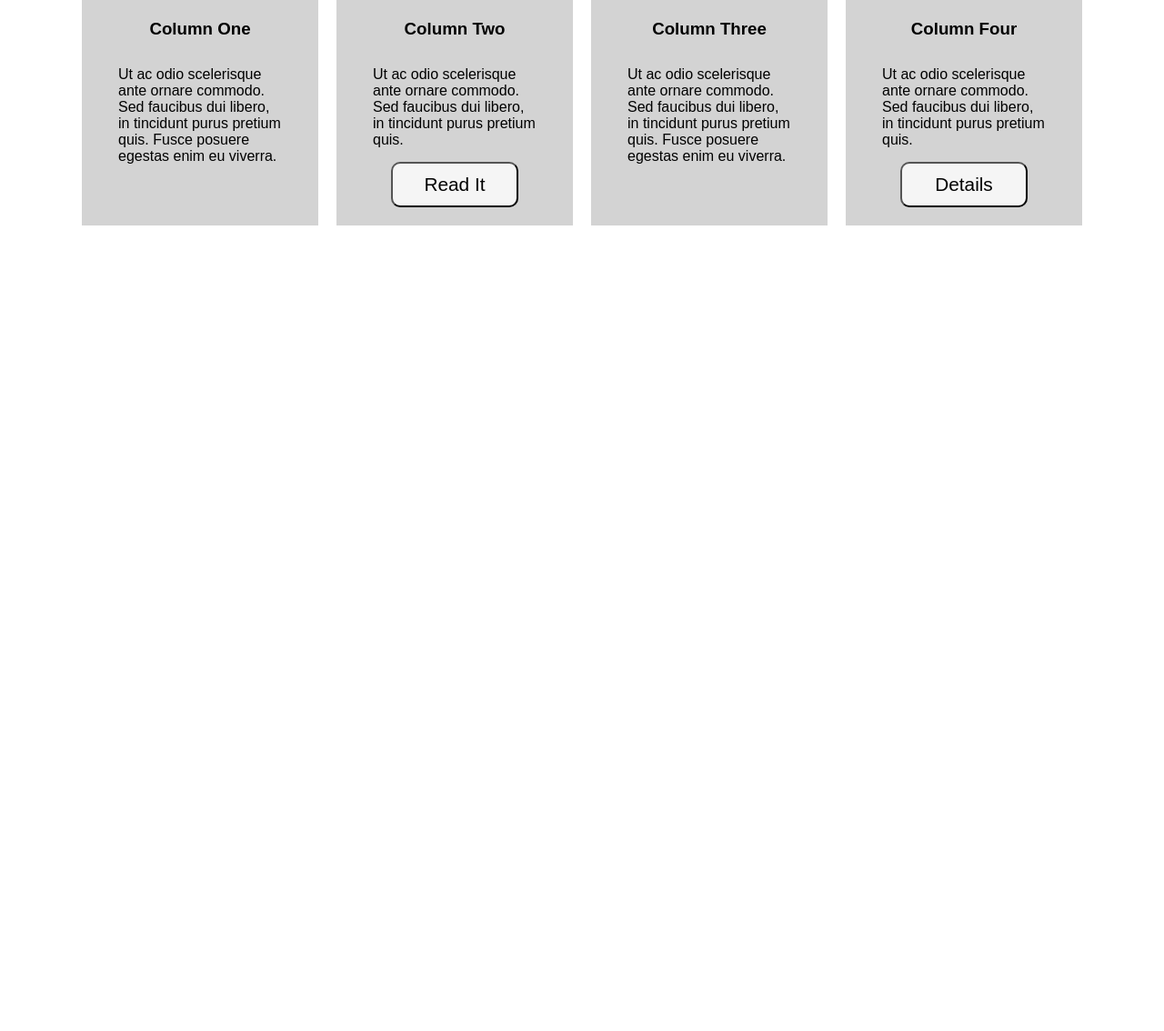
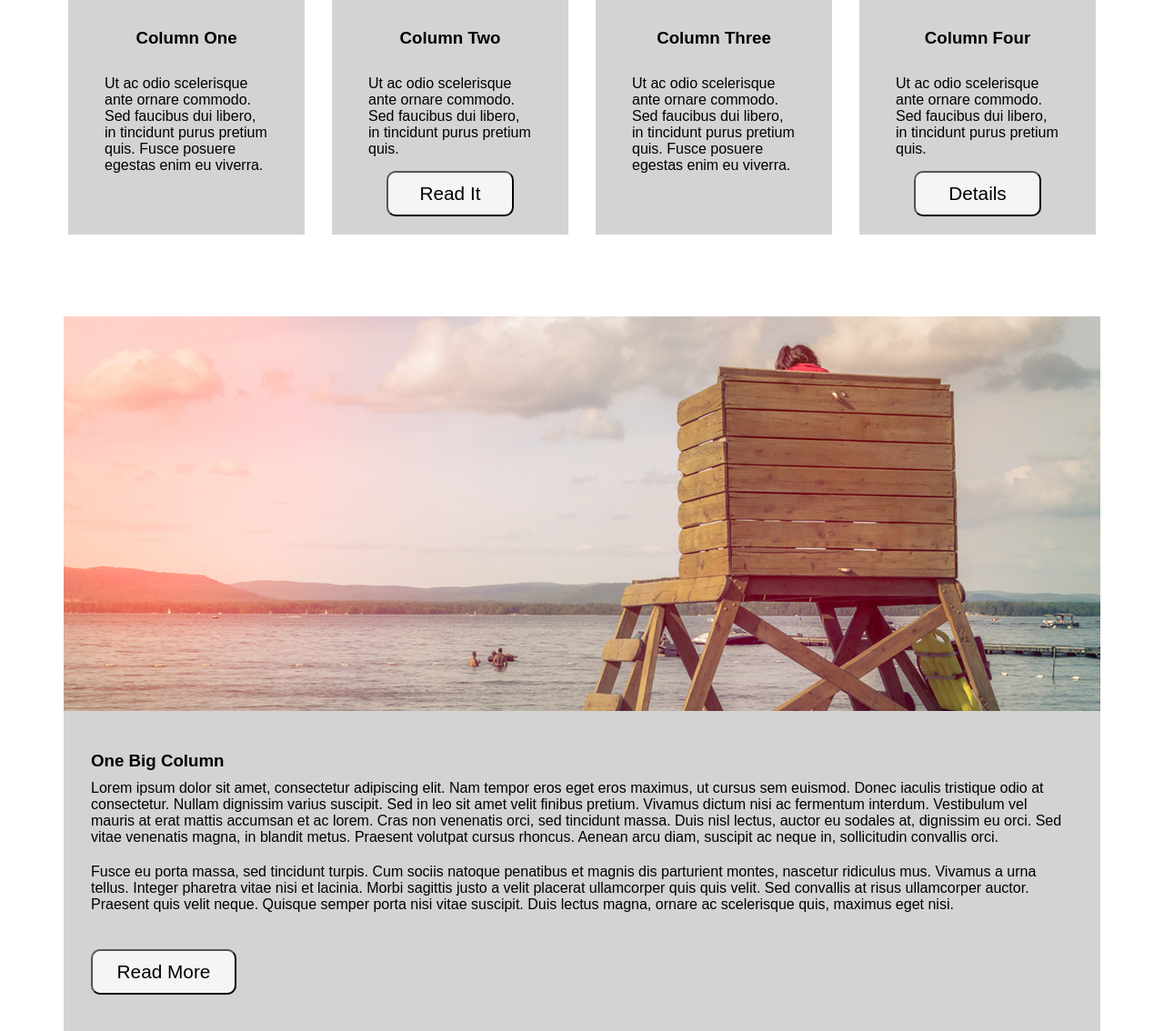
Before and after one commit to rtduany/winner-display-table, a plain HTML site: page index.html in a window 1280 px wide. Shown: the part 2705-3839 px from the top of the page at 91% size. Before the commit the page ends 2973 px from the top, so only its background shows below. Drawn offline with Linux system fonts and the light colour scheme.

Commit message:
add one big column section

```diff
--- a/css/style.css
+++ b/css/style.css
@@ -169,12 +169,11 @@ nav a:hover {
 	color: white;
 	vertical-align: middle;
 }
-/* ********************************************************** 4-column section styles ***************************************************** */
+/* ********************************************************* 4-column section styles **************************************************** */
 #section5 {
 	height: 520px;
 	margin: 0 auto;
-	border-spacing: 20px;
-/*	margin-bottom: 50px;*/
+	border-spacing: 30px;
 }
 .four-cols {
 	background-color: lightgray;
@@ -200,3 +199,23 @@ nav a:hover {
 	resize: horizontal;
 	margin: 0;
 }
+/* ********************************************************* 4-column section styles **************************************************** */
+#section6 {
+	margin: 0 auto;
+	margin-top: 60px;
+	background-color: lightgray;
+}
+#big-img-btn {
+	margin: 20px 0 40px 30px;
+	width: 160px;
+	height: 50px;
+	border-radius: 10px;
+	font-size: 130%;
+	background-color: whitesmoke;
+}
+.one-big-col h3 {
+	padding: 40px 0 0 30px;
+}
+.one-big-col p {
+	margin: 10px 30px 20px 30px;
+}
--- a/index.html
+++ b/index.html
@@ -29,22 +29,22 @@
 				<div class="three-cols" id="bootstrap">
 					<img src="img/1-1.jpg">
 					<h3>Bootstrap 3.3.6</h3>
-					<p>Morbi sagittis justo a velit placerat ullamcorper quis quis velit. Sed convallis at risus ullamcorper auctor. Praesent
-						quis velit neque. Quisque semper porta nisi vitae suscipit. Duis lectus magna, ornare ac scelerisque.</p>
+					<p>Morbi sagittis justo a velit placerat ullamcorper quis quis velit. Sed convallis at risus ullamcorper auctor.
+						Praesent quis velit neque. Quisque semper porta nisi vitae suscipit. Duis lectus magna, ornare ac scelerisque.</p>
 					<button id="green-btn">Button Green</button>
 				</div>
 				<div class="three-cols" id="responsive">
 					<img src="img/1-2.jpg">
 					<h3>Responsive Design</h3>
-					<p>Morbi sagittis justo a velit placerat ullamcorper quis quis velit. Sed convallis at risus ullamcorper auctor. Praesent
-						quis velit neque. Quisque semper porta nisi vitae suscipit. Duis lectus magna, ornare ac scelerisque.</p>
+					<p>Morbi sagittis justo a velit placerat ullamcorper quis quis velit. Sed convallis at risus ullamcorper auctor.
+						Praesent quis velit neque. Quisque semper porta nisi vitae suscipit. Duis lectus magna, ornare ac scelerisque.</p>
 					<button id="blue-btn">See Details</button>
 				</div>
 				<div class="three-cols" id="parallax">
 					<img src="img/1-3.jpg">
 					<h3>Parallax Layout</h3>
-					<p>Morbi sagittis justo a velit placerat ullamcorper quis quis velit. Sed convallis at risus ullamcorper auctor. Praesent
-						quis velit neque. Quisque semper porta nisi vitae suscipit. Duis lectus magna, ornare ac scelerisque.</p>
+					<p>Morbi sagittis justo a velit placerat ullamcorper quis quis velit. Sed convallis at risus ullamcorper auctor.
+						Praesent quis velit neque. Quisque semper porta nisi vitae suscipit. Duis lectus magna, ornare ac scelerisque.</p>
 					<button id="red-btn">Button Red</button>
 				</div>
 			</div>
@@ -113,7 +113,25 @@
 			</div>
 		</div>
 
-
+		<div class="container" id="section6">
+			<div class="row">
+				<div class="one-big-col" id="one-lg-column">
+					<img src="img/4-5.jpg">
+					<h3>One Big Column</h3>
+					<p>Lorem ipsum dolor sit amet, consectetur adipiscing elit. Nam tempor eros eget eros maximus, ut cursus sem euismod.
+						Donec iaculis tristique odio at consectetur. Nullam dignissim varius suscipit. Sed in leo sit amet velit finibus
+						pretium. Vivamus dictum nisi ac fermentum interdum. Vestibulum vel mauris at erat mattis accumsan et ac lorem. Cras
+						non venenatis orci, sed tincidunt massa. Duis nisl lectus, auctor eu sodales at, dignissim eu orci. Sed vitae
+						venenatis magna, in blandit metus. Praesent volutpat cursus rhoncus. Aenean arcu diam, suscipit ac neque in,
+						sollicitudin convallis orci.</p>
+					<p>Fusce eu porta massa, sed tincidunt turpis. Cum sociis natoque penatibus et magnis dis parturient montes, nascetur
+						ridiculus mus. Vivamus a urna tellus. Integer pharetra vitae nisi et lacinia. Morbi sagittis justo a velit placerat
+						ullamcorper quis quis velit. Sed convallis at risus ullamcorper auctor. Praesent quis velit neque. Quisque semper
+						porta nisi vitae suscipit. Duis lectus magna, ornare ac scelerisque quis, maximus eget nisi.</p>
+				</div>
+			</div>
+			<button id="big-img-btn">Read More</button>
+		</div>
 
 	</body>
 </html>
```
